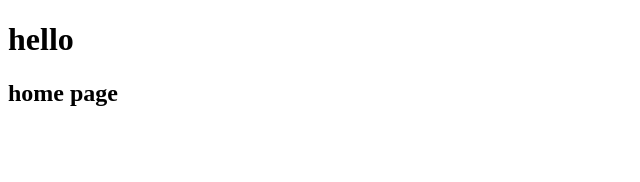
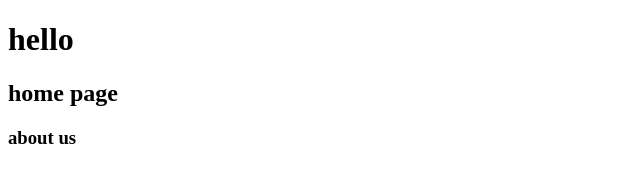
Before and after one commit to Razakhan574/Git-Assignments, a plain HTML site: page index.html in a window 1280 px wide. Shown: the full height of the page, 0-640 px from the left. Drawn offline with Linux system fonts and the light colour scheme.

Commit message:
h3 commit

```diff
--- a/index.html
+++ b/index.html
@@ -8,6 +8,8 @@
 <body>
     <h1>hello</h1>
     <h2>home page</h2>
+    <h3>about us</h3>
+
 
 </body>
 </html>
```
